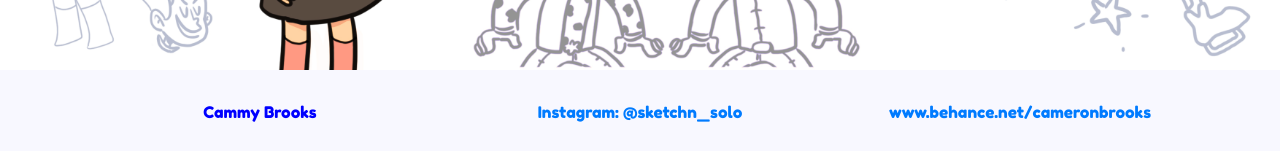
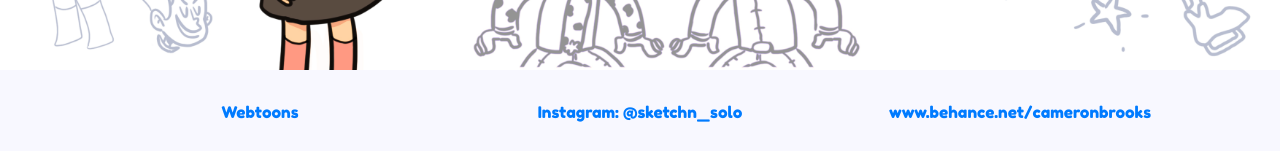
Before and after one commit to camics-web/camics-web.github.io, a plain HTML site: page comicstrip/index.html in a window 1280 px wide. Shown: the part 9375-9526 px from the top of the page. Drawn offline with nearby package versions, Linux system fonts and the light colour scheme.

Commit message:
updatedindex

```diff
--- a/comicstrip/index.html
+++ b/comicstrip/index.html
@@ -137,7 +137,7 @@ href="css/theme.css" />
     <div class="container">
                 <div class="row">
 
-                    <div class="col-sm-12 col-md-6 col-lg-4"><div class="footer">Cammy Brooks</div></div>
+                    <div class="col-sm-12 col-md-6 col-lg-4"><div class="footer"><a href="https://camics-web.github.io/webtoon/index.html">Webtoons</a></div></div>
                      <div class="col-sm-12 col-md-6 col-lg-4"><div class="footer2"><a href="https://www.instagram.com/sketchn_solo/">Instagram: @sketchn_solo</a></div></div>
                     <div class="col-sm-12 col-md-6 col-lg-4"><div class="footer3"><a href="https://www.behance.net/cameronbrooks">www.behance.net/cameronbrooks</a></div></div>
 
```
